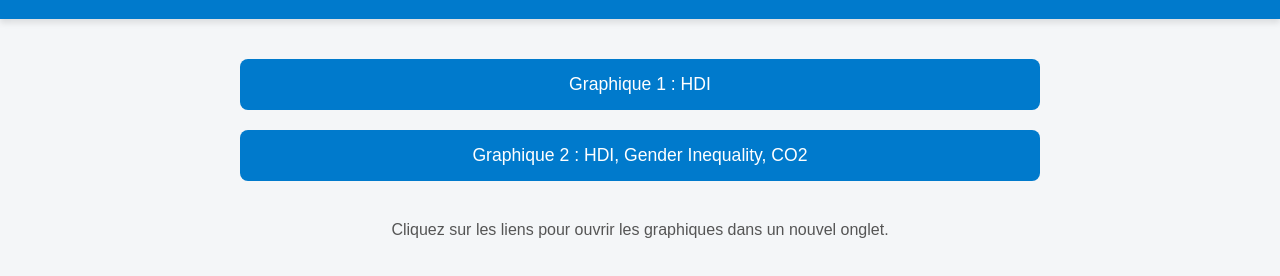
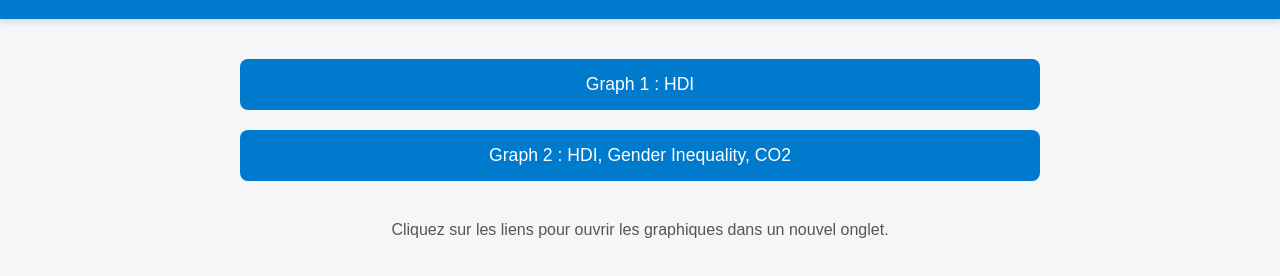
Before and after one commit to GregB-prog/M2-thesis---Exploring-development-index, a plain HTML site: page docs/index.html in a window 1280 px wide. Shown: the part 76-352 px from the top of the page. Drawn offline with Linux system fonts and the light colour scheme.

Commit message:
Update index.html

```diff
--- a/docs/index.html
+++ b/docs/index.html
@@ -70,8 +70,8 @@
 
     <main>
         <ul>
-            <li><a href="interactive_graph.html" target="_blank">Graphique 1 : HDI</a></li>
-            <li><a href="interactive_graph_2.html" target="_blank">Graphique 2 : HDI, Gender Inequality, CO2</a></li>
+            <li><a href="interactive_graph.html" target="_blank">Graph 1 : HDI</a></li>
+            <li><a href="interactive_graph_2.html" target="_blank">Graph 2 : HDI, Gender Inequality, CO2</a></li>
         </ul>
         <p>Cliquez sur les liens pour ouvrir les graphiques dans un nouvel onglet.</p>
     </main>
```
